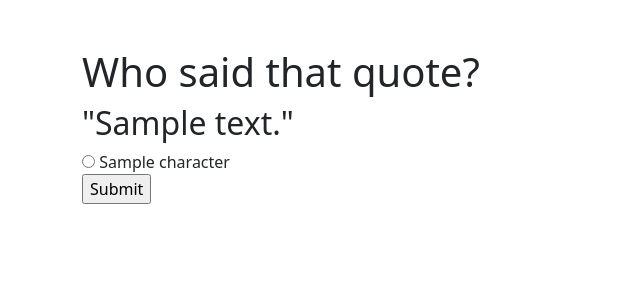
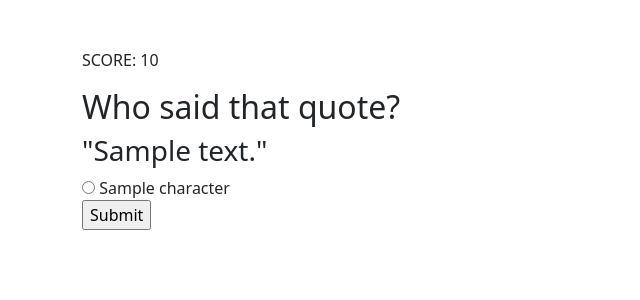
Before and after one commit to dscarrig/lotr-quote-project, a Flask app: template templates/games/guess-character.html in a window 1280 px wide. Shown: the part 56-356 px from the top of the page, without its empty margins (0-640 px from the left). Run offline with Flask 2, Linux system fonts and the light colour scheme; tables that the repository leaves empty hold one stand-in row (values such as "Sample post"); the template is opened without the code that fills it: values that come from a table or form of the project are taken from there, most other values are stand-ins (such as "Sample title", 1, 10 or a date in 2020); some libraries are stand-ins or nearby versions.

Commit message:
High scores

```diff
--- a/app.py
+++ b/app.py
@@ -23,7 +23,8 @@ app = Flask(__name__)
 # Get DB_URI from environ variable (useful for production/testing) or,
 # if not set there, use development local db.
 app.config['SQLALCHEMY_DATABASE_URI'] = (
-    os.environ.get('DATABASE_URL', 'postgresql:///lotrdb'))
+    os.environ.get('DATABASE_URL', 'postgresql:///lotrdb')
+)
 
 app.config['SQLALCHEMY_TRACK_MODIFICATIONS'] = False
 app.config['SQLALCHEMY_ECHO'] = False
@@ -166,8 +167,6 @@ def users_show(user_id):
 @app.route('/users/favorite/<int:quote_id>')
 def users_favorite(quote_id):
     """Sets the quote of the given id to a favorite for the user"""
-    #url = request.form["value"]
-    #print(url)
 
     db.session.add(Favorite(quote_id = quote_id, user_id = g.user.id))
     db.session.commit()
@@ -212,12 +211,15 @@ def search_quote():
 
     search_words = request.args.get("q")
     character = request.args.get("character-names")
-    print(character)
+
     results = []
     character_results = []
 
     if not search_words:
         search_words = ""
+
+        if character != "Any" and character:
+            results = find_quotes(search_words, character)
     else:
         results = find_quotes(search_words, character)
 
@@ -245,6 +247,14 @@ def guess_character():
 
     all_quotes = Quote.query.all()
     all_characters = Character.get_characters_with_quotes()
+    score = request.args.get("score")
+
+    if not score:
+        score = 0
+
+    if int(score) > g.user.high_score:
+        g.user.high_score = score
+        db.session.commit()
 
     rand = random.randrange(0, len(all_quotes))
     rand_quote = all_quotes[rand]
@@ -263,7 +273,7 @@ def guess_character():
 
     random.shuffle(character_array)
 
-    return render_template("games/guess-character.html", quote = rand_quote, correct_character = correct_character, character_choices = character_array)
+    return render_template("games/guess-character.html", quote = rand_quote, correct_character = correct_character, character_choices = character_array, score = score)
 
 
 ##############################################################################
@@ -271,8 +281,6 @@ def guess_character():
 
 def init_characters_quotes():
     """Create the db columns for characters and quotes from the api"""
-
-    print("DOING API STUFF")
 
     all_quotes = requests.get(API_URL + "/quote", headers = AUTH).json()
     all_characters = requests.get(API_URL + "/character", headers = AUTH).json()
@@ -308,10 +316,8 @@ def is_initialized():
     """Check if the database has been initialized with data from the api"""
 
     if len(Quote.query.all()) < 2:
-        print("Not initialized")
         return False
     else:
-        print("Already initialized")
         return True
 
 
@@ -319,6 +325,8 @@ def is_initialized():
 # search function:
 
 def find_quotes(search_words, character_name):
+    """Receives a string of search words and a name of a character to quote and returns all quotes that match"""
+
     results = []
     all_quotes = Quote.query.all()
 
@@ -328,7 +336,12 @@ def find_quotes(search_words, character_name):
                 results.append(quote)
         else:
             character = Character.query.filter(Character.character_name == character_name).first()
-            if (search_words.lower() in quote.quote_text.lower()) and (character.api_id == quote.character_id):
+
+            if search_words == "":
+                if character.api_id == quote.character_id:
+                    results.append(quote)
+
+            elif (search_words.lower() in quote.quote_text.lower()) and (character.api_id == quote.character_id):
                 results.append(quote)
 
     return results
--- a/models.py
+++ b/models.py
@@ -27,6 +27,12 @@ class User(db.Model):
     password = db.Column(
         db.Text,
         nullable=False
+    )
+
+    high_score = db.Column(
+        db.Integer,
+        nullable=False,
+        default=0
     )
 
     favorites = db.relationship('Favorite')
--- a/static/game.js
+++ b/static/game.js
@@ -1,13 +1,16 @@
 const $choiceForm = $("#choice-form");
+const $score = $("#score");
 const $correct_name = $("#correct_name")
 const $result = $("#result")
 const $next_button = $("#next_button")
+const $submit_score = $("#submit_score")
 const $submit_button = $("#submit_button")
 
 $choiceForm.on("submit", checkAnswer);
 
 function checkAnswer(evt) {
     evt.preventDefault();
+    let score = $submit_score.attr("value");
     let choice = $choiceForm.serializeArray()[0]["value"];
     let correct_name = $correct_name.text();
     choice = choice.replace(/[\n\r]/g, '').replace(/\s+/g,"");
@@ -18,14 +21,18 @@ function checkAnswer(evt) {
         $result.removeClass("bg-danger");
         $result.addClass("bg-success");
         $result.text("CORRECT!");
+        score++;
     }
     else{
         $result.removeClass("invisible");
         $result.removeClass("bg-success");
         $result.addClass("bg-danger");
         $result.text("INCORRECT!");
+        score = 0;
     }
 
+    $score.text(`SCORE: ${score}`);
     $next_button.removeClass("invisible");
     $submit_button.addClass("invisible");
+    $submit_score.attr("value", score);
 }
--- a/templates/games/guess-character.html
+++ b/templates/games/guess-character.html
@@ -2,17 +2,21 @@
 
 {% block content %}
 
-    <h1>
-        Who said that quote?
-    </h1>
+    <p id="score">
+        SCORE: {{score}}
+    </p>
 
     <h2>
+        Who said that quote?
+    </h2>
+
+    <h3>
         "{{ quote.quote_text }}"
-    </h2>
+    </h3>
 
     <form id="choice-form">
         {% for character in character_choices %}
-            <input type="radio" name="choice" value="{{ character.character_name }}"">
+            <input type="radio" name="choice" value="{{ character.character_name }}">
             <label for="{{ character.character_name }}">{{ character.character_name }}</label>
             <br>
         {% endfor %}
@@ -23,9 +27,14 @@
         result
     </p>
 
-    <div class="edit-btn-area invisible" id="next_button">
-        <a href="/games/guess-character" class="btn btn-primary">Next Question!</a>
-    </div>
+    <form class="form" action="/games/guess-character">
+        <div class="edit-btn-area invisible" id="next_button">
+            <button  class="btn btn-primary" id="submit_score" name="score" value="{{score}}">
+                Next Question!
+            </button>
+        </div>
+    </form>
+
 
     <p class="invisible" id="correct_name">
         {{ correct_character.character_name }}
--- a/templates/users/show.html
+++ b/templates/users/show.html
@@ -5,6 +5,10 @@
 <h1>
     Hello, {{ user.username }}!
 </h1>
+
+<h2>
+    HIGH SCORE: {{ user.high_score }}
+</h2>
 
 <div>
     <h2>Favorite quotes:</h2>
```
Also changed, not shown: README.md, static/search.js (deleted).
